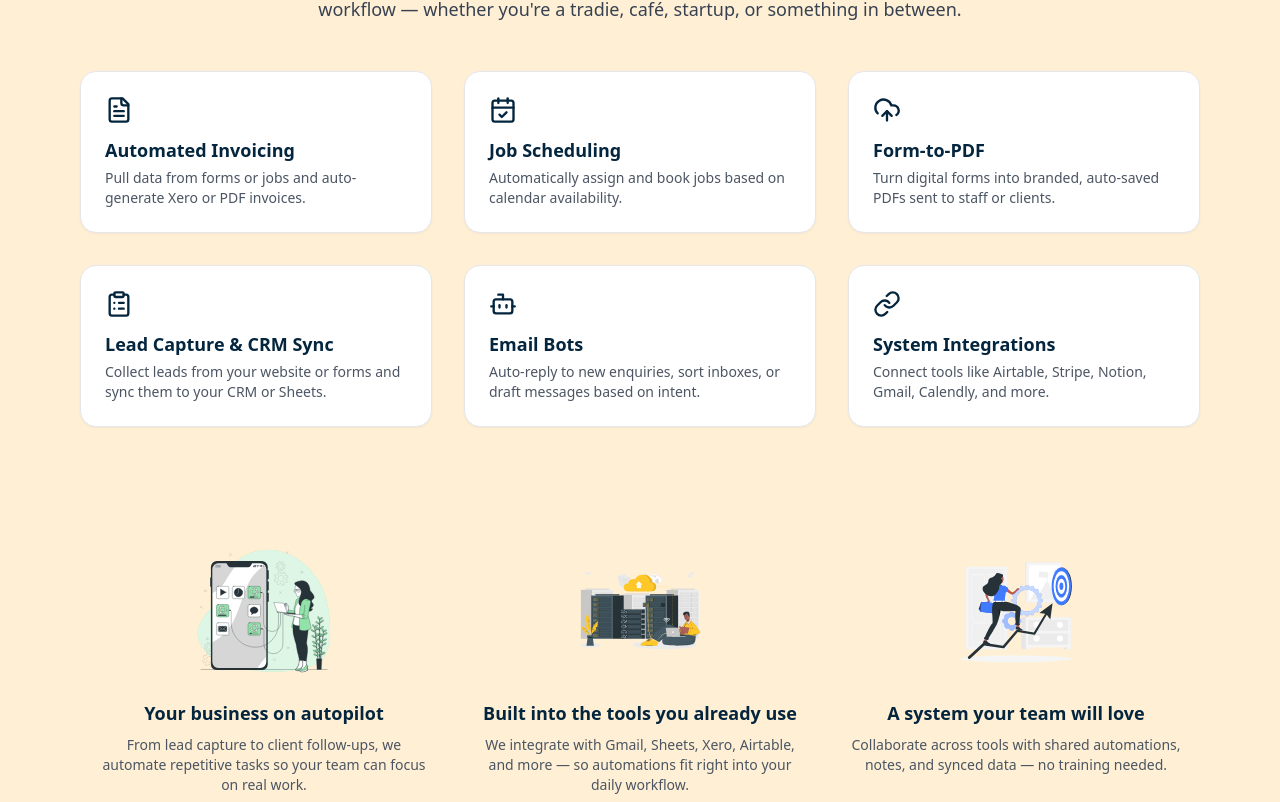
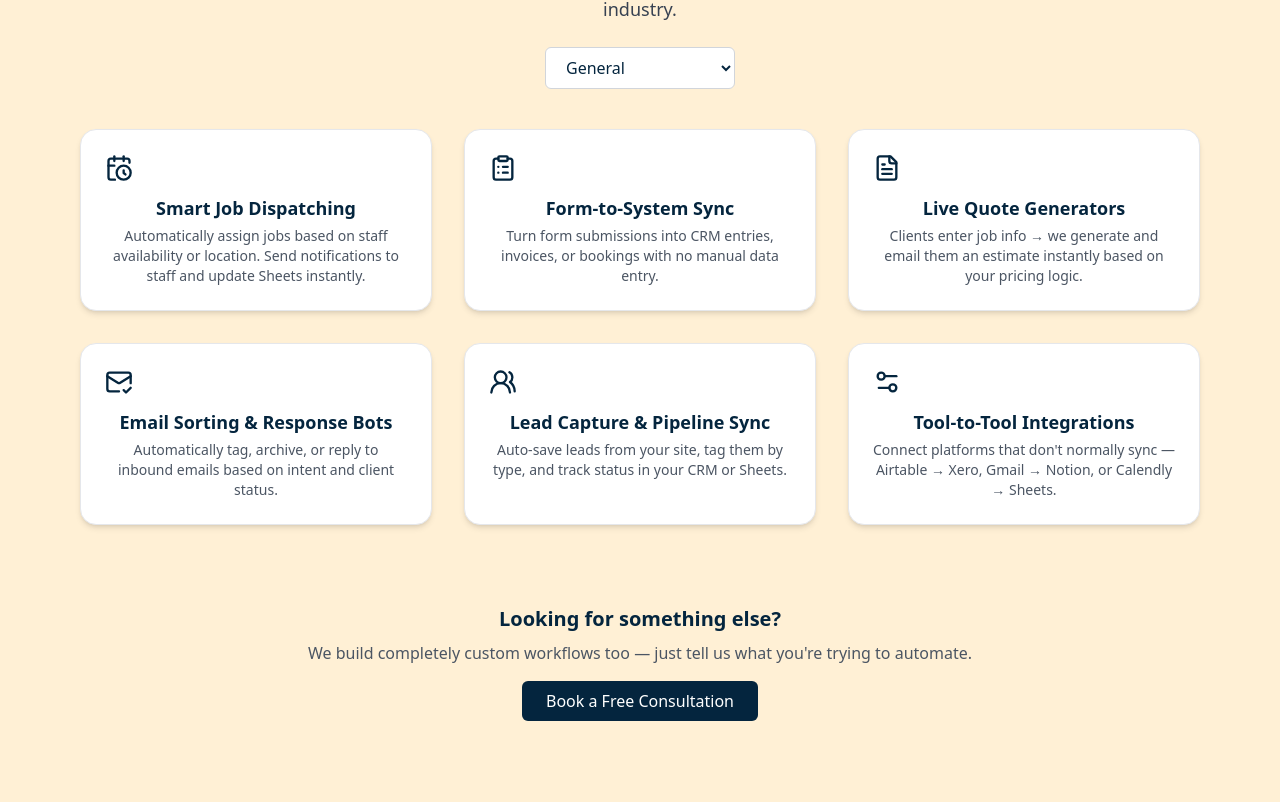
Before and after one commit to trimdex445/axon-automate, a Next.js app: page /solutions in a window 1280 px wide. Shown: the part 298-1100 px from the top of the page. Built offline with nearby package versions, Linux system fonts and the light colour scheme.

Commit message:
Update Solutions page with dropdown filter, 6 cards per industry, animations, and modal support

```diff
--- a/package.json
+++ b/package.json
@@ -10,6 +10,7 @@
     "deploy:functions": "cd functions-clean && npm run build && cd .. && firebase deploy --only functions"
   },
   "dependencies": {
+    "@headlessui/react": "^2.2.2",
     "@vercel/analytics": "^1.5.0",
     "dotenv": "^16.5.0",
     "firebase": "^11.6.0",
--- a/pages/solutions.tsx
+++ b/pages/solutions.tsx
@@ -1,115 +1,358 @@
 import Layout from '@/components/Layout';
 import {
+  MailCheck,
   FileText,
-  CalendarCheck,
-  UploadCloud,
+  UsersRound,
+  CalendarClock,
   Bot,
   ClipboardList,
-  LinkIcon,
+  Settings2,
+  AlertCircle,
+  Briefcase,
+  ShoppingCart,
+  Activity,
+  CheckSquare,
 } from 'lucide-react';
+import { useState, Fragment } from 'react';
+import { Dialog, Transition } from '@headlessui/react';
+
+const industries = [
+  'General',
+  'Health & Wellness',
+  'Legal & Finance',
+  'Hospitality',
+  'Ecommerce',
+  'Creative Agencies',
+];
+
+const allSolutions: Record<string, { icon: any; title: string; description: string }[]> = {
+  General: [
+    {
+      icon: CalendarClock,
+      title: 'Smart Job Dispatching',
+      description:
+        'Automatically assign jobs based on staff availability or location. Send notifications to staff and update Sheets instantly.',
+    },
+    {
+      icon: ClipboardList,
+      title: 'Form-to-System Sync',
+      description:
+        'Turn form submissions into CRM entries, invoices, or bookings with no manual data entry.',
+    },
+    {
+      icon: FileText,
+      title: 'Live Quote Generators',
+      description:
+        'Clients enter job info → we generate and email them an estimate instantly based on your pricing logic.',
+    },
+    {
+      icon: MailCheck,
+      title: 'Email Sorting & Response Bots',
+      description:
+        'Automatically tag, archive, or reply to inbound emails based on intent and client status.',
+    },
+    {
+      icon: UsersRound,
+      title: 'Lead Capture & Pipeline Sync',
+      description:
+        'Auto-save leads from your site, tag them by type, and track status in your CRM or Sheets.',
+    },
+    {
+      icon: Settings2,
+      title: 'Tool-to-Tool Integrations',
+      description:
+        "Connect platforms that don't normally sync — Airtable → Xero, Gmail → Notion, or Calendly → Sheets.",
+    },
+  ],
+  'Health & Wellness': [
+    {
+      icon: UsersRound,
+      title: 'New Client Onboarding',
+      description:
+        'Collect new client info via forms, store it securely, and trigger onboarding emails automatically.',
+    },
+    {
+      icon: CalendarClock,
+      title: 'Class Reminder Notifications',
+      description:
+        'Send SMS or email reminders to clients about upcoming appointments or classes automatically.',
+    },
+    {
+      icon: FileText,
+      title: 'Payment Tracking + Receipts',
+      description:
+        'Track payments and auto-send professional PDF receipts without lifting a finger.',
+    },
+    {
+      icon: AlertCircle,
+      title: 'Late Cancellation Responses',
+      description:
+        'Automatically follow up with late/no-shows using templated email flows and penalty logic.',
+    },
+    {
+      icon: ClipboardList,
+      title: 'Client History Sync',
+      description:
+        'Log key notes across systems (e.g., intake → CRM → email) to keep all client records up to date.',
+    },
+    {
+      icon: Bot,
+      title: 'Wellness Package Builders',
+      description:
+        'Let clients build their own plan and receive auto-invoicing, reminders, and scheduling.',
+    },
+  ],
+  'Legal & Finance': [
+    {
+      icon: FileText,
+      title: 'Auto-Fill Contracts from Forms',
+      description:
+        'Client fills out form → we generate a pre-filled agreement or contract for review.',
+    },
+    {
+      icon: ClipboardList,
+      title: 'Smart Task Tracking',
+      description:
+        'Track to-dos, deadlines and case file statuses in one synced automation system.',
+    },
+    {
+      icon: Activity,
+      title: 'Weekly Case Summaries',
+      description:
+        'Receive an automated weekly report summarising open, updated, or overdue matters.',
+    },
+    {
+      icon: Bot,
+      title: 'Compliance Reminder Bots',
+      description:
+        'Auto-alert your team or clients about upcoming compliance deadlines and needed actions.',
+    },
+    {
+      icon: MailCheck,
+      title: 'Client Communication Sync',
+      description:
+        'Sync emails and forms into client folders with context-tagged history logs.',
+    },
+    {
+      icon: CalendarClock,
+      title: 'Court Date Calendar Sync',
+      description:
+        'Feed court schedules or appearances into Google Calendar + notify responsible parties.',
+    },
+  ],
+  Hospitality: [
+    {
+      icon: CalendarClock,
+      title: 'Shift Scheduling + Alerts',
+      description:
+        'Build schedules from staff availability and auto-notify staff via SMS or email.',
+    },
+    {
+      icon: ShoppingCart,
+      title: 'Weekly Sales Reports',
+      description:
+        'Auto-calculate and email summary reports from your POS or spreadsheet each week.',
+    },
+    {
+      icon: MailCheck,
+      title: 'Reservation Auto-Replies',
+      description:
+        'Instantly reply to form enquiries or bookings with confirmations, maps, and more.',
+    },
+    {
+      icon: Bot,
+      title: 'Guest Review Prompts',
+      description:
+        'Send automated follow-ups to recent guests asking for feedback or reviews.',
+    },
+    {
+      icon: ClipboardList,
+      title: 'Supply Order Automation',
+      description:
+        'Auto-send supply restock orders based on inventory levels or weekly thresholds.',
+    },
+    {
+      icon: UsersRound,
+      title: 'Staff Onboarding',
+      description:
+        'New hires receive a checklist with links, docs, and training steps as soon as they’re added.',
+    },
+  ],
+  Ecommerce: [
+    {
+      icon: ShoppingCart,
+      title: 'Order → Invoice → Delivery',
+      description:
+        'When an order is placed, generate an invoice and notify the delivery system automatically.',
+    },
+    {
+      icon: AlertCircle,
+      title: 'Abandoned Cart Follow-up',
+      description:
+        'Detect when carts are abandoned and auto-send a reminder with discounts or follow-up info.',
+    },
+    {
+      icon: Activity,
+      title: 'Daily Revenue Tracking',
+      description:
+        'Track total orders and revenue per day, and email a digest each morning.',
+    },
+    {
+      icon: ClipboardList,
+      title: 'Stock Alert Flows',
+      description:
+        'Get notified when inventory dips below a threshold — or auto-reorder from suppliers.',
+    },
+    {
+      icon: FileText,
+      title: 'Custom PDF Packing Slips',
+      description:
+        'Auto-generate printable packing slips with branding when an order is placed.',
+    },
+    {
+      icon: Bot,
+      title: 'Customer Support Assistant',
+      description:
+        'Pre-answer common support questions by scanning incoming emails and suggesting replies.',
+    },
+  ],
+  'Creative Agencies': [
+    {
+      icon: ClipboardList,
+      title: 'Client Intake → Brief Generator',
+      description:
+        'Turn intake forms into a structured, auto-formatted internal project brief.',
+    },
+    {
+      icon: CheckSquare,
+      title: 'Approval Workflows',
+      description:
+        'Route design or copy drafts through internal review flows with tracked approvals.',
+    },
+    {
+      icon: FileText,
+      title: 'Client Status Reports',
+      description:
+        'Auto-generate weekly project status updates and send them to each client on Friday.',
+    },
+    {
+      icon: CalendarClock,
+      title: 'Campaign Scheduling',
+      description:
+        'Use one form to populate social post queues, assign copywriting, and notify your team.',
+    },
+    {
+      icon: Bot,
+      title: 'Auto-Invoice by Project Stage',
+      description:
+        'Send partial invoices when milestones are completed or approved — with Stripe links.',
+    },
+    {
+      icon: MailCheck,
+      title: 'Client Feedback Loops',
+      description:
+        'Auto-email links to mockups or drafts with review tracking and escalation routing.',
+    },
+  ],
+};
 
 export default function SolutionsPage() {
+  const [selectedIndustry, setSelectedIndustry] = useState('General');
+  const [selectedCard, setSelectedCard] = useState<null | { title: string; description: string }>(null);
+  const solutions = allSolutions[selectedIndustry];
+
   return (
     <Layout>
-      <section className="bg-[#fff0d5] py-20 px-4">
+      <section className="bg-[#fff0d5] py-20 px-4 transition-all duration-300">
         <div className="max-w-6xl mx-auto text-center">
-          {/* Hero */}
           <h1 className="text-4xl font-bold text-[#04253e] mb-4">What We Automate</h1>
-          <p className="text-lg text-gray-700 mb-12 max-w-2xl mx-auto">
-            We build tailored automations that save time, reduce errors, and scale your workflow — whether you're a tradie, café, startup, or something in between.
+          <p className="text-lg text-gray-700 mb-6 max-w-2xl mx-auto">
+            Explore some of our most common automation solutions — or filter by your industry.
           </p>
 
-          {/* Solutions Grid */}
-          <div className="grid grid-cols-1 sm:grid-cols-2 md:grid-cols-3 gap-8 text-left">
-            <div className="bg-white p-6 rounded-2xl shadow-sm border border-gray-200 transition-transform duration-300 ease-in-out hover:scale-[1.03]">
-              <FileText className="text-[#04253e] w-7 h-7 mb-3" />
-              <h3 className="text-lg font-semibold text-[#04253e] mb-1">Automated Invoicing</h3>
-              <p className="text-sm text-gray-600">
-                Pull data from forms or jobs and auto-generate Xero or PDF invoices.
-              </p>
-            </div>
+          {/* Industry Filter Dropdown */}
+          <select
+            value={selectedIndustry}
+            onChange={(e) => setSelectedIndustry(e.target.value)}
+            className="py-2 px-4 mb-10 rounded-md border border-gray-300 bg-white text-[#04253e] font-medium transition-all"
+          >
+            {industries.map((industry) => (
+              <option key={industry} value={industry}>
+                {industry}
+              </option>
+            ))}
+          </select>
 
-            <div className="bg-white p-6 rounded-2xl shadow-sm border border-gray-200 transition-transform duration-300 ease-in-out hover:scale-[1.03]">
-              <CalendarCheck className="text-[#04253e] w-7 h-7 mb-3" />
-              <h3 className="text-lg font-semibold text-[#04253e] mb-1">Job Scheduling</h3>
-              <p className="text-sm text-gray-600">
-                Automatically assign and book jobs based on calendar availability.
-              </p>
-            </div>
+          {/* Card Grid */}
+          <div className="grid grid-cols-1 sm:grid-cols-2 md:grid-cols-3 gap-8 transition-all duration-500 ease-in-out">
+            {solutions.map(({ icon: Icon, title, description }, idx) => (
+              <div
+                key={idx}
+                onClick={() => setSelectedCard({ title, description })}
+                className="cursor-pointer bg-white p-6 rounded-2xl shadow-md border border-gray-200 transition-transform duration-300 ease-in-out hover:scale-[1.05] hover:shadow-xl"
+              >
+                <Icon className="text-[#04253e] w-7 h-7 mb-3" />
+                <h3 className="text-lg font-semibold text-[#04253e] mb-1">{title}</h3>
+                <p className="text-sm text-gray-600">{description}</p>
+              </div>
+            ))}
+          </div>
 
-            <div className="bg-white p-6 rounded-2xl shadow-sm border border-gray-200 transition-transform duration-300 ease-in-out hover:scale-[1.03]">
-              <UploadCloud className="text-[#04253e] w-7 h-7 mb-3" />
-              <h3 className="text-lg font-semibold text-[#04253e] mb-1">Form-to-PDF</h3>
-              <p className="text-sm text-gray-600">
-                Turn digital forms into branded, auto-saved PDFs sent to staff or clients.
-              </p>
-            </div>
-
-            <div className="bg-white p-6 rounded-2xl shadow-sm border border-gray-200 transition-transform duration-300 ease-in-out hover:scale-[1.03]">
-              <ClipboardList className="text-[#04253e] w-7 h-7 mb-3" />
-              <h3 className="text-lg font-semibold text-[#04253e] mb-1">Lead Capture & CRM Sync</h3>
-              <p className="text-sm text-gray-600">
-                Collect leads from your website or forms and sync them to your CRM or Sheets.
-              </p>
-            </div>
-
-            <div className="bg-white p-6 rounded-2xl shadow-sm border border-gray-200 transition-transform duration-300 ease-in-out hover:scale-[1.03]">
-              <Bot className="text-[#04253e] w-7 h-7 mb-3" />
-              <h3 className="text-lg font-semibold text-[#04253e] mb-1">Email Bots</h3>
-              <p className="text-sm text-gray-600">
-                Auto-reply to new enquiries, sort inboxes, or draft messages based on intent.
-              </p>
-            </div>
-
-            <div className="bg-white p-6 rounded-2xl shadow-sm border border-gray-200 transition-transform duration-300 ease-in-out hover:scale-[1.03]">
-              <LinkIcon className="text-[#04253e] w-7 h-7 mb-3" />
-              <h3 className="text-lg font-semibold text-[#04253e] mb-1">System Integrations</h3>
-              <p className="text-sm text-gray-600">
-                Connect tools like Airtable, Stripe, Notion, Gmail, Calendly, and more.
-              </p>
-            </div>
+          {/* CTA */}
+          <div className="mt-20 text-center">
+            <h3 className="text-xl font-semibold text-[#04253e] mb-2">Looking for something else?</h3>
+            <p className="text-gray-600 mb-4">We build completely custom workflows too — just tell us what you're trying to automate.</p>
+            <a href="/contact">
+              <button className="bg-[#04253e] text-white py-2 px-6 rounded-md hover:bg-[#021722] transition">
+                Book a Free Consultation
+              </button>
+            </a>
           </div>
         </div>
 
-        {/* Value Prop Trio Section */}
-        <div className="mt-28 max-w-6xl mx-auto px-4">
-          <div className="grid grid-cols-1 md:grid-cols-3 gap-10 text-center items-start">
-            <div>
-              <img src="/assets/illustrations/automation.svg" alt="Automation illustration" className="mx-auto mb-4 w-36 h-36" />
-              <h3 className="text-lg font-bold text-[#04253e] mb-2">Your business on autopilot</h3>
-              <p className="text-sm text-gray-600">
-                From lead capture to client follow-ups, we automate repetitive tasks so your team can focus on real work.
-              </p>
+        {/* Modal Popup */}
+        <Transition show={!!selectedCard} as={Fragment}>
+          <Dialog onClose={() => setSelectedCard(null)} className="relative z-50">
+            <Transition.Child
+              as={Fragment}
+              enter="transition-opacity duration-200"
+              enterFrom="opacity-0"
+              enterTo="opacity-100"
+              leave="transition-opacity duration-200"
+              leaveFrom="opacity-100"
+              leaveTo="opacity-0"
+            >
+              <div className="fixed inset-0 bg-black bg-opacity-30" />
+            </Transition.Child>
+
+            <div className="fixed inset-0 flex items-center justify-center p-4">
+              <Transition.Child
+                as={Fragment}
+                enter="transition-transform duration-200"
+                enterFrom="scale-95 opacity-0"
+                enterTo="scale-100 opacity-100"
+                leave="transition-transform duration-200"
+                leaveFrom="scale-100 opacity-100"
+                leaveTo="scale-95 opacity-0"
+              >
+                <Dialog.Panel className="bg-white p-6 rounded-xl max-w-md w-full shadow-lg">
+                  <Dialog.Title className="text-lg font-semibold text-[#04253e] mb-2">
+                    {selectedCard?.title}
+                  </Dialog.Title>
+                  <Dialog.Description className="text-sm text-gray-600 mb-4">
+                    {selectedCard?.description}
+                  </Dialog.Description>
+                  <button
+                    onClick={() => setSelectedCard(null)}
+                    className="mt-4 text-sm text-[#04253e] underline"
+                  >
+                    Close
+                  </button>
+                </Dialog.Panel>
+              </Transition.Child>
             </div>
-
-            <div>
-              <img src="/assets/illustrations/tools.svg" alt="Tool integrations" className="mx-auto mb-4 w-36 h-36" />
-              <h3 className="text-lg font-bold text-[#04253e] mb-2">Built into the tools you already use</h3>
-              <p className="text-sm text-gray-600">
-                We integrate with Gmail, Sheets, Xero, Airtable, and more — so automations fit right into your daily workflow.
-              </p>
-            </div>
-
-            <div>
-              <img src="/assets/illustrations/teamwork.svg" alt="Team workflow" className="mx-auto mb-4 w-36 h-36" />
-              <h3 className="text-lg font-bold text-[#04253e] mb-2">A system your team will love</h3>
-              <p className="text-sm text-gray-600">
-                Collaborate across tools with shared automations, notes, and synced data — no training needed.
-              </p>
-            </div>
-          </div>
-        </div>
-
-        {/* CTA */}
-        <div className="mt-24 text-center">
-          <h3 className="text-xl font-semibold text-[#04253e] mb-2">Not seeing what you need?</h3>
-          <p className="text-gray-600 mb-4">We design fully custom workflows based on your exact process.</p>
-          <a href="/contact">
-            <button className="bg-[#04253e] text-white py-2 px-6 rounded-md hover:bg-[#021722] transition">
-              Book a Free Consultation
-            </button>
-          </a>
-        </div>
+          </Dialog>
+        </Transition>
       </section>
     </Layout>
   );
```
Also changed, not shown: 1 other file (tests, documents, lock files or other folders).
